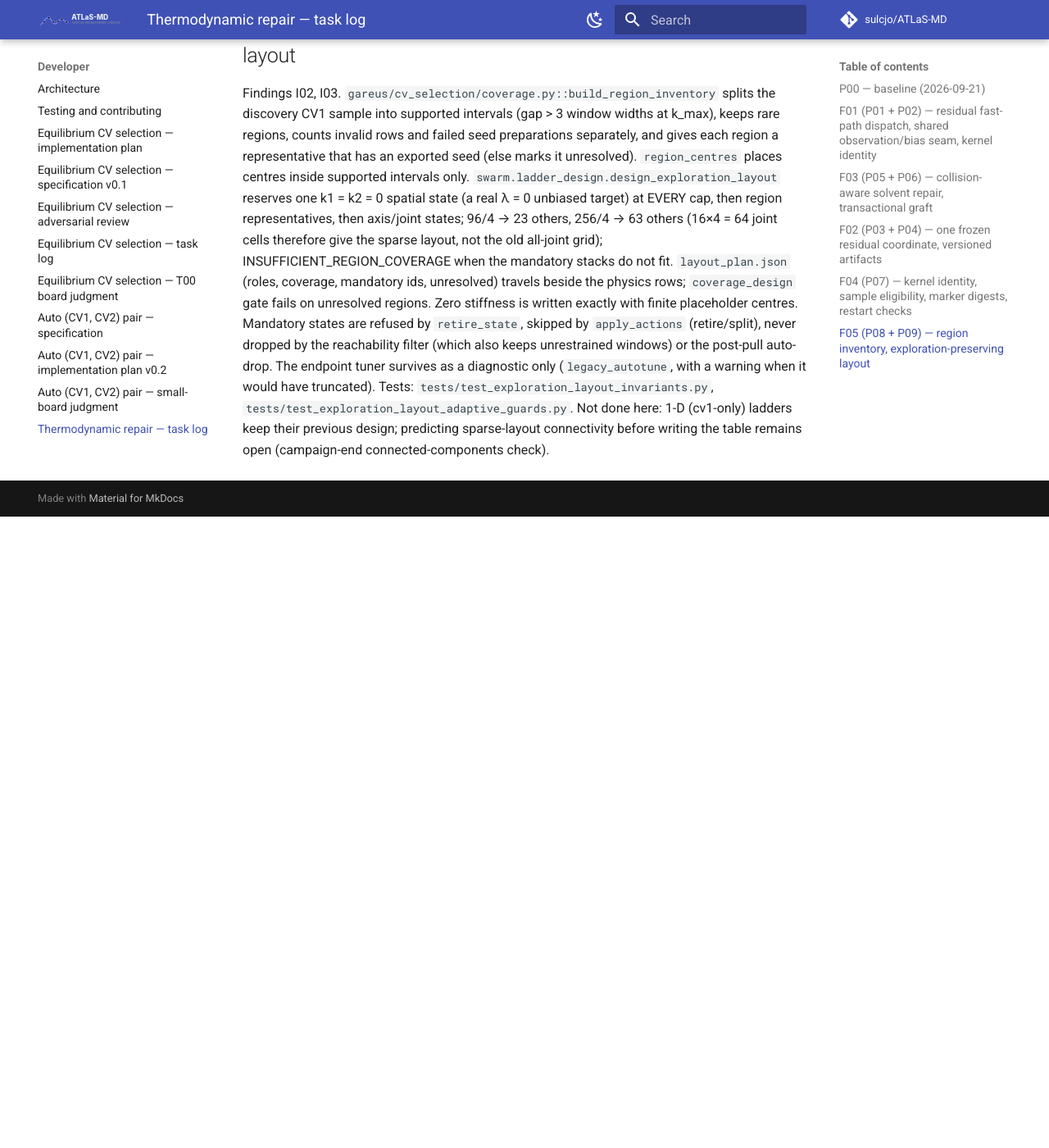
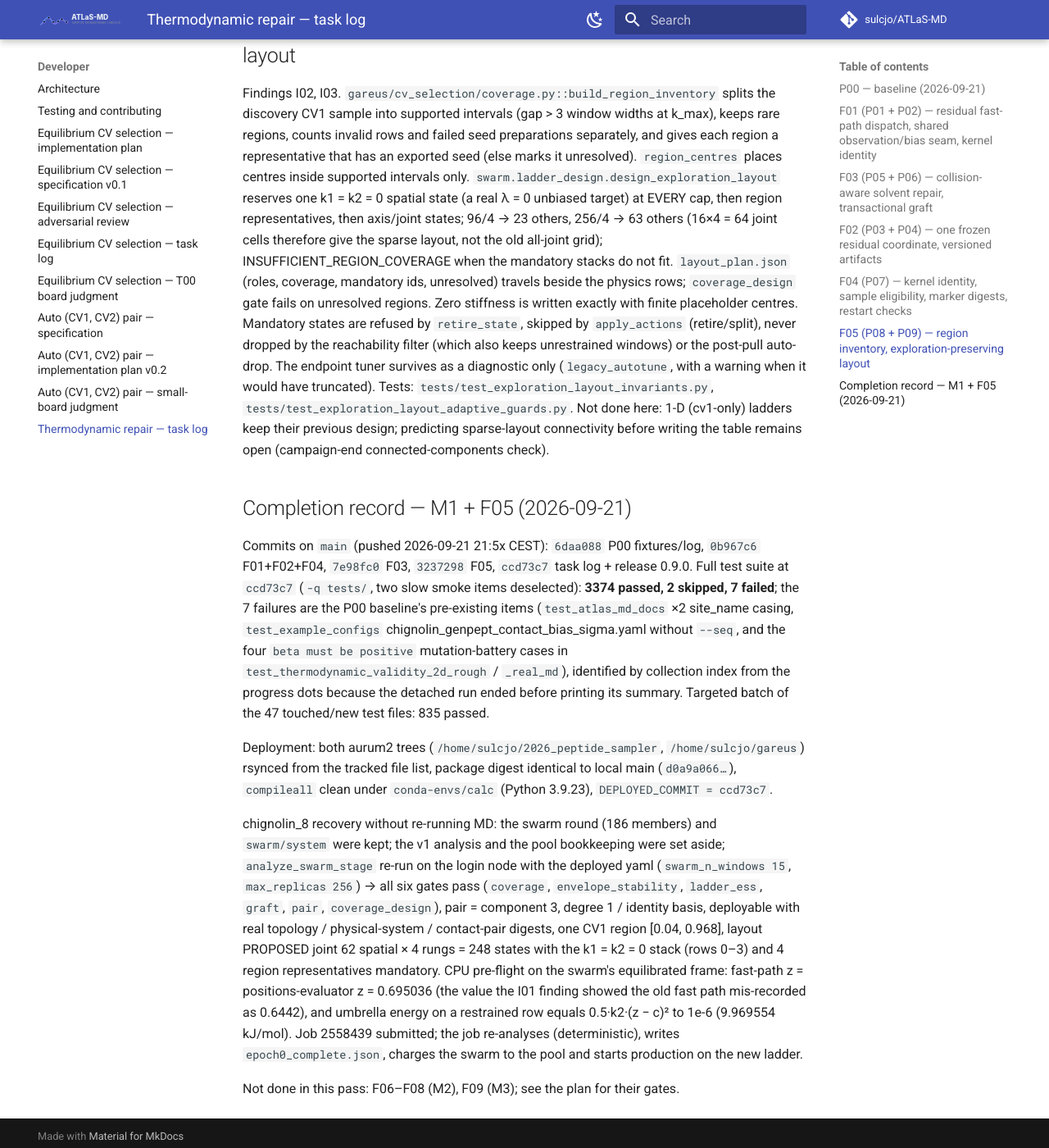
Before and after one commit to sulcjo/ATLaS-MD, an MkDocs documentation site: the page built from docs/atlas-md/developer/thermodynamic-repair-task-log.md, in a window 1280 px wide and 1400 px high, scrolled down 4728 px. Shown: the whole window at 82% size. Built offline with MkDocs 1.6.1 and Material for MkDocs 9.7.7, drawn with Linux system fonts in a browser that asks for light colours; comment, search, counter and statistics services are not loaded; before the commit the page ends 5358 px from its top, so only the background shows below that.

Commit message:
docs: completion record for the thermodynamic repair M1 + F05 deployment
Suite counts, commit list, aurum2 deployment digest and the chignolin_8
recovery/pre-flight numbers (job 2558439).

Co-Authored-By: Claude Fable 5.1 <noreply@anthropic.com>
Claude-Session: https://claude.ai/code/session_013aWz4fLHeYTVPHTrH7Tcu1

```diff
--- a/docs/atlas-md/developer/thermodynamic-repair-task-log.md
+++ b/docs/atlas-md/developer/thermodynamic-repair-task-log.md
@@ -174,3 +174,33 @@ survives as a diagnostic only (`legacy_autotune`, with a warning when it would h
 Tests: `tests/test_exploration_layout_invariants.py`, `tests/test_exploration_layout_adaptive_guards.py`.
 Not done here: 1-D (cv1-only) ladders keep their previous design; predicting sparse-layout
 connectivity before writing the table remains open (campaign-end connected-components check).
+
+
+## Completion record — M1 + F05 (2026-09-21)
+
+Commits on `main` (pushed 2026-09-21 21:5x CEST): `6daa088` P00 fixtures/log, `0b967c6` F01+F02+F04,
+`7e98fc0` F03, `3237298` F05, `ccd73c7` task log + release 0.9.0. Full test suite at `ccd73c7`
+(`-q tests/`, two slow smoke items deselected): **3374 passed, 2 skipped, 7 failed**; the 7 failures
+are the P00 baseline's pre-existing items (`test_atlas_md_docs` ×2 site_name casing,
+`test_example_configs` chignolin_genpept_contact_bias_sigma.yaml without `--seq`, and the four
+`beta must be positive` mutation-battery cases in `test_thermodynamic_validity_2d_rough` /
+`_real_md`), identified by collection index from the progress dots because the detached run ended
+before printing its summary. Targeted batch of the 47 touched/new test files: 835 passed.
+
+Deployment: both aurum2 trees (`/home/sulcjo/2026_peptide_sampler`, `/home/sulcjo/gareus`) rsynced
+from the tracked file list, package digest identical to local main (`d0a9a066…`), `compileall` clean
+under `conda-envs/calc` (Python 3.9.23), `DEPLOYED_COMMIT = ccd73c7`.
+
+chignolin_8 recovery without re-running MD: the swarm round (186 members) and `swarm/system` were kept;
+the v1 analysis and the pool bookkeeping were set aside; `analyze_swarm_stage` re-run on the login
+node with the deployed yaml (`swarm_n_windows 15`, `max_replicas 256`) → all six gates pass
+(`coverage`, `envelope_stability`, `ladder_ess`, `graft`, `pair`, `coverage_design`), pair =
+component 3, degree 1 / identity basis, deployable with real topology / physical-system / contact-pair
+digests, one CV1 region [0.04, 0.968], layout PROPOSED joint 62 spatial × 4 rungs = 248 states with
+the k1 = k2 = 0 stack (rows 0–3) and 4 region representatives mandatory. CPU pre-flight on the swarm's
+equilibrated frame: fast-path z = positions-evaluator z = 0.695036 (the value the I01 finding showed
+the old fast path mis-recorded as 0.6442), and umbrella energy on a restrained row equals
+0.5·k2·(z − c)² to 1e-6 (9.969554 kJ/mol). Job 2558439 submitted; the job re-analyses (deterministic),
+writes `epoch0_complete.json`, charges the swarm to the pool and starts production on the new ladder.
+
+Not done in this pass: F06–F08 (M2), F09 (M3); see the plan for their gates.
```
